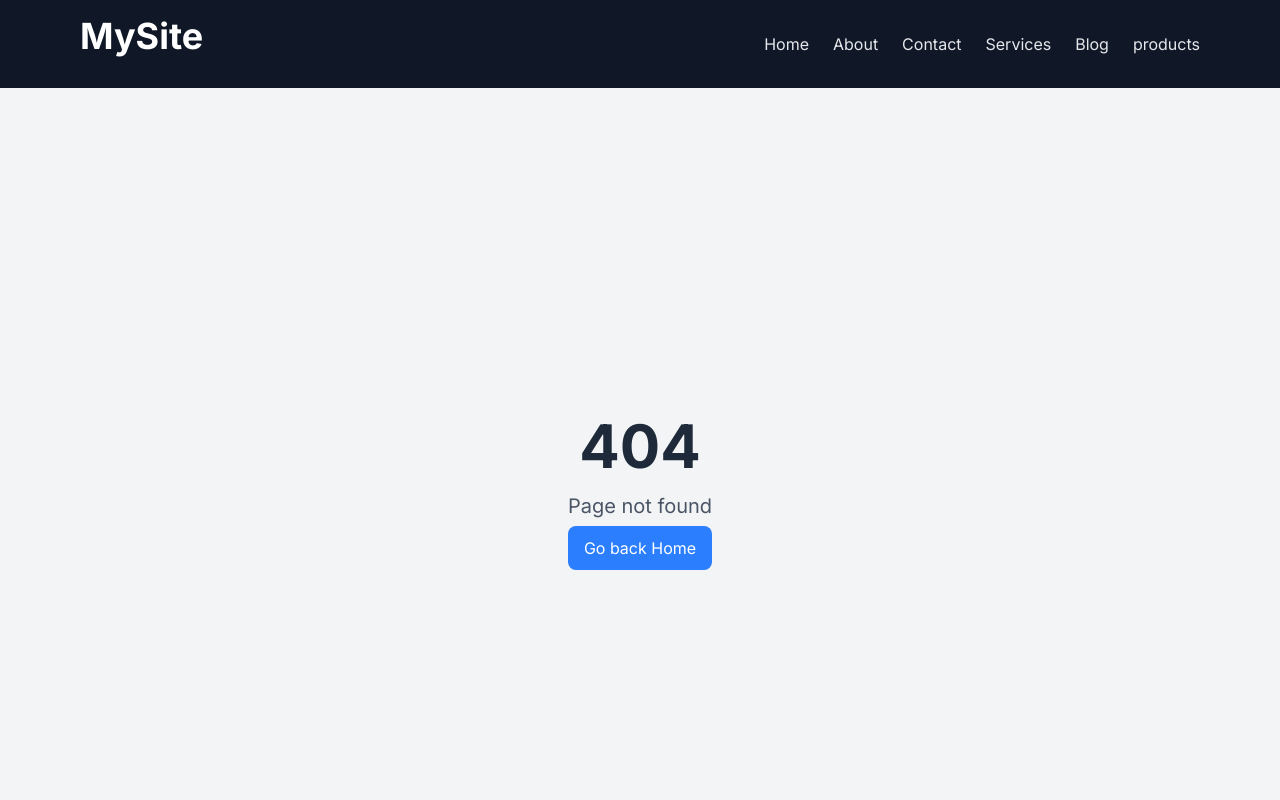
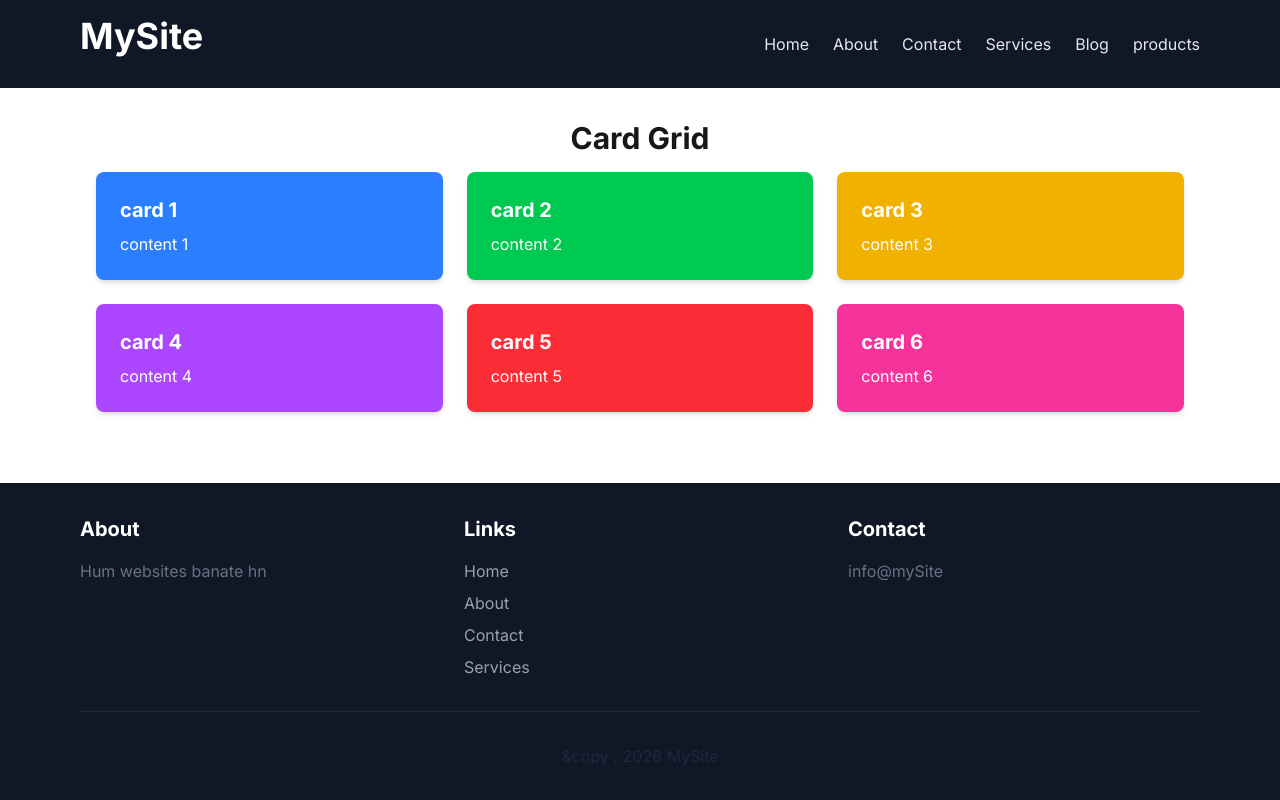
Before and after one commit to MahrooshNaeemAnwar/learning-Nextjs, a Next.js app in the folder my-first-next-app/: page /CardGrid in a window 1280 px wide. Before the commit this address had no page. Shown: the top 800 px of the page. Built offline with nearby package versions, Linux system fonts and the light colour scheme.

Commit message:
added CardGrid-page.tsx

```diff
--- /dev/null
+++ b/my-first-next-app/app/CardGrid/page.tsx
@@ -0,0 +1,23 @@
+export default function CardGrid(){
+    const cards=[
+        {title:"card 1",content:"content 1",color:"bg-blue-500"},
+        {title:"card 2",content:"content 2",color:"bg-green-500"},
+        {title:"card 3",content:"content 3",color:"bg-yellow-500"},
+        {title:"card 4",content:"content 4",color:"bg-purple-500"},
+        {title:"card 5",content:"content 5",color:"bg-red-500"},
+        {title:"card 6",content:"content 6",color:"bg-pink-500"},
+    ];
+    return (
+        <div className="max-w-6xl mx-auto p-8">
+            <h1 className="text-3xl font-bold mb-4 text-center">Card Grid</h1>
+            <div className="grid grid-cols-1 md:grid-cols-2 lg:grid-cols-3 gap-6">
+                {cards.map((card,index)=>(
+                <div key={index} className={`${card.color} text-white p-6 rounded-lg shadow-md`}>
+                    <h2 className="text-xl font-bold mb-2">{card.title}</h2>
+                    <p> {card.content}</p>
+                 </div>
+                ))}
+            </div>
+        </div>
+    );
+}
```
